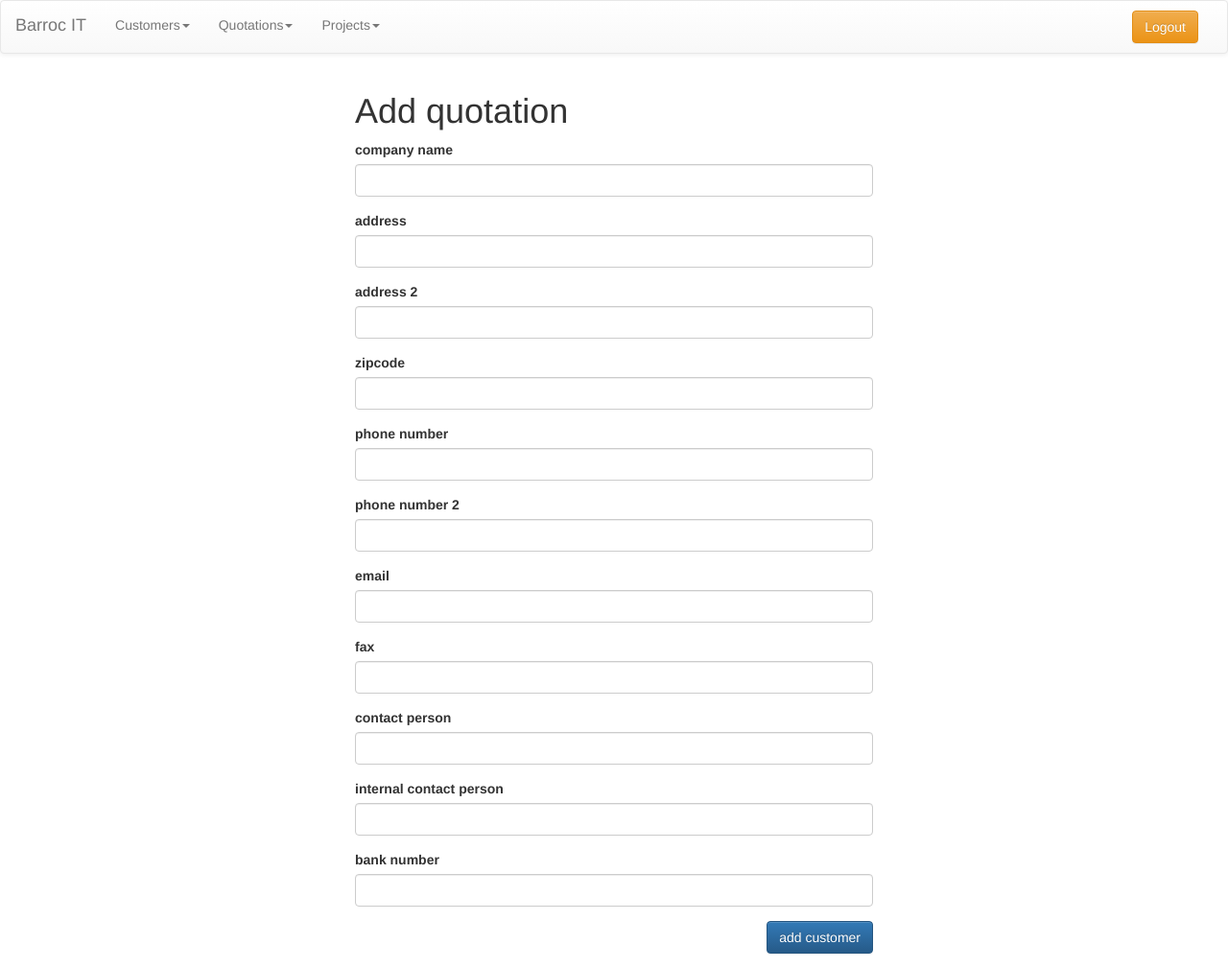
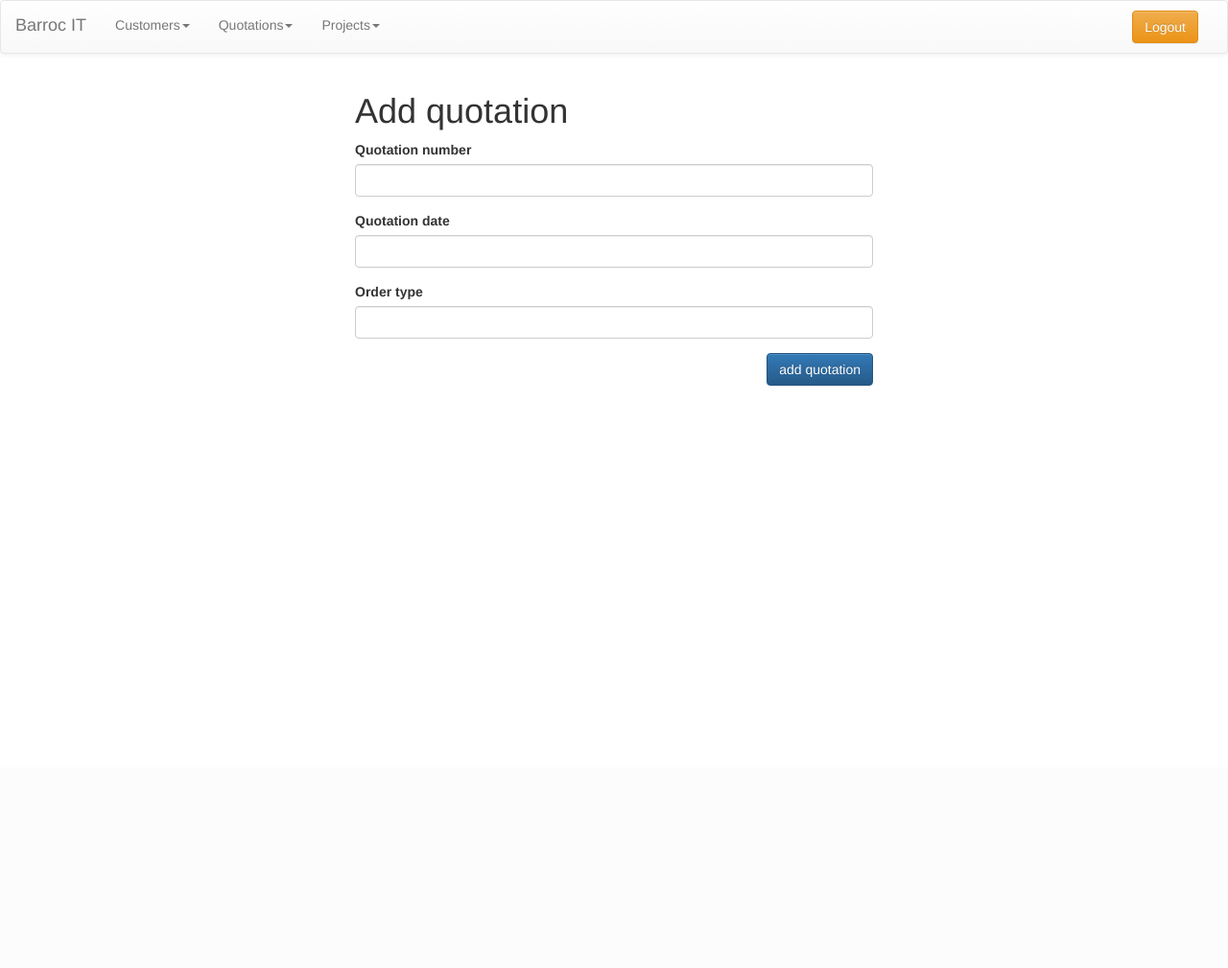
Before and after one commit to kobus1998/barroc-it-groep-5, a PHP site: page /barroc-it-groep-5/development/public/html/quotation/add_quotation.php in a window 1280 px wide. Shown: the whole page at 96% size. After the commit the page ends 403 px from the top, so only its background shows below. Run offline with PHP 8.4, Linux system fonts and the light colour scheme; a user stored in the database is signed in; data comes from the database, SQL or seed files in the repository; some libraries are stand-ins or nearby versions.

Commit message:
add quotation(fuck off kyanu)

```diff
--- a/development/public/html/quotation/add_quotation.php
+++ b/development/public/html/quotation/add_quotation.php
@@ -17,85 +17,29 @@ $user->checkPage('Admin');
             echo "<h2><span class='label label-danger text-center col-md-6 col-md-offset-3'>". $_GET['message'] ."</span></h2>";
         } ?>
         <h1 class="col-md-6 col-md-offset-3">Add quotation</h1>
-        <form class="col-md-6 col-md-offset-3" action="<?php echo BASE_URL ?>\development\app\controller\customerController.php" method="POST">
+        <form class="col-md-6 col-md-offset-3" action="<?php echo BASE_URL ?>\development\app\controller\quotationController.php" method="POST">
             <div class="form-group">
 
-                <label for="company_name">company name</label>
-                <input class="form-control" type="text" name="company_name" id="company_name">
+                <label for="quotation_number">Quotation number</label>
+                <input class="form-control" type="text" name="quotation_number" id="quotation_number">
 
             </div>
 
             <div class="form-group">
 
-                <label for="address_1">address</label>
-                <input class="form-control" type="text" name="address_1" id="address_1">
+                <label for="quotation_date">Quotation date</label>
+                <input class="form-control" type="text" name="quotation_date" id="quotation_date">
 
             </div>
 
             <div class="form-group">
 
-                <label for="address_2">address 2</label>
-                <input class="form-control" type="text" name="address_2" id="address_2">
+                <label for="order_type">Order type</label>
+                <input class="form-control" type="text" name="order_type" id="order_type">
 
             </div>
 
-            <div class="form-group">
-
-                <label for="zipcode">zipcode</label>
-                <input class="form-control" type="text" name="zipcode" id="zipcode">
-
-            </div>
-
-            <div class="form-group">
-
-                <label for="phone_number_1">phone number</label>
-                <input class="form-control" type="text" name="phone_number_1" id="phone_number_1">
-
-            </div>
-
-            <div class="form-group">
-
-                <label for="phone_number_2">phone number 2</label>
-                <input class="form-control" type="text" name="phone_number_2" id="phone_number_2">
-
-            </div>
-
-            <div class="form-group">
-
-                <label for="email">email</label>
-                <input class="form-control" type="text" name="email" id="email">
-
-            </div>
-
-            <div class="form-group">
-
-                <label for="fax">fax</label>
-                <input class="form-control" type="text" name="fax" id="fax">
-
-            </div>
-
-            <div class="form-group">
-
-                <label for="contact_person">contact person</label>
-                <input class="form-control" type="text" name="contact_person" id="contact_person">
-
-            </div>
-
-            <div class="form-group">
-
-                <label for="internal_contact_person">internal contact person</label>
-                <input class="form-control" type="text" name="internal_contact_person" id="internal_contact_person">
-
-            </div>
-
-            <div class="form-group">
-
-                <label for="bank_nr">bank number</label>
-                <input class="form-control" type="text" name="bank_nr" id="bank_nr">
-
-            </div>
-
-            <input type="submit" class="btn btn-primary pull-right" value="add customer" name="type" style="margin-bottom:15px">
+            <input type="submit" class="btn btn-primary pull-right" value="add quotation" name="type" style="margin-bottom:15px">
 
         </form>
     </div>
```
Also changed, not shown: development/app/classes/Quotation.php (+17 -0 lines).
